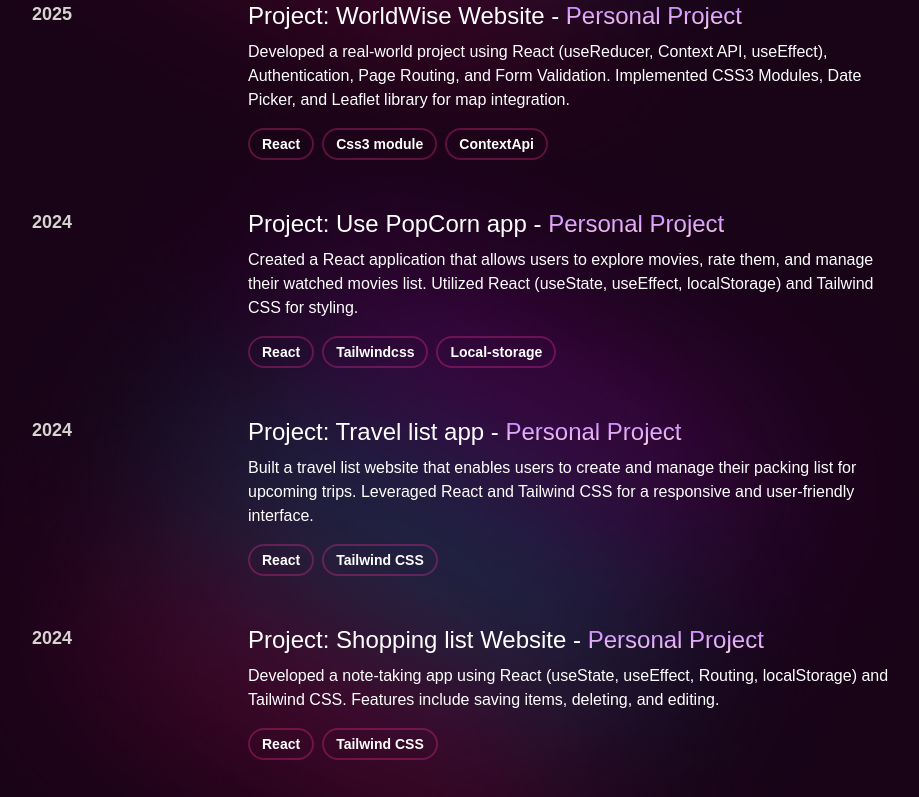
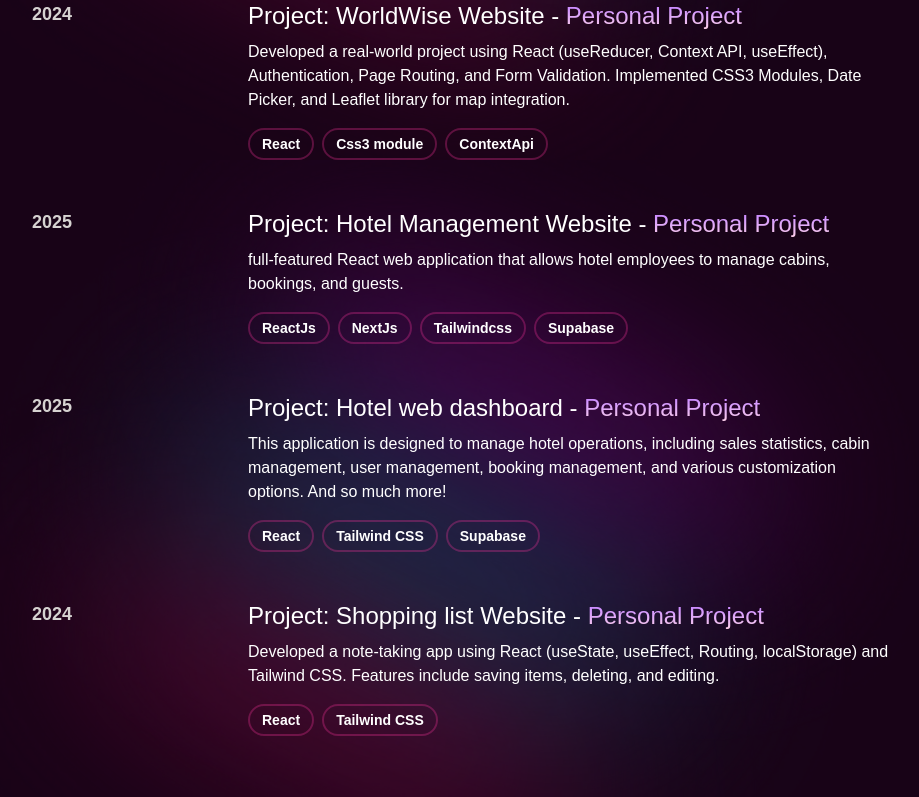
Before and after one commit to mirwais-sanaie/mirwais-portfolio, a React (Vite) app: page / in a window 1280 px wide. Shown: the part 3040-3837 px from the top of the page, without its empty margins (176-1095 px from the left). Built offline with nearby package versions, Linux system fonts and the light colour scheme; a web font is replaced by a local one.

Commit message:
updated.

```diff
--- a/src/constants/index.jsx
+++ b/src/constants/index.jsx
@@ -143,7 +143,7 @@
 
 export const EXPERIENCES = [
   {
-    yearRange: "2025",
+    yearRange: "2024",
     role: "Project: WorldWise Website",
     company: "Personal Project",
     description:
@@ -151,20 +151,20 @@
     techStack: ["React", "Css3 module", "ContextApi"],
   },
   {
-    yearRange: "2024",
-    role: "Project: Use PopCorn app",
+    yearRange: "2025",
+    role: "Project: Hotel Management Website",
     company: "Personal Project",
     description:
-      "Created a React application that allows users to explore movies, rate them, and manage their watched movies list. Utilized React (useState, useEffect, localStorage) and Tailwind CSS for styling.",
-    techStack: ["React", "Tailwindcss", "Local-storage"],
+      "full-featured React web application that allows hotel employees to manage cabins, bookings, and guests.",
+    techStack: ["ReactJs", "NextJs", "Tailwindcss", "Supabase"],
   },
   {
-    yearRange: "2024",
-    role: "Project: Travel list app",
+    yearRange: "2025",
+    role: "Project: Hotel web dashboard",
     company: "Personal Project",
     description:
-      "Built a travel list website that enables users to create and manage their packing list for upcoming trips. Leveraged React and Tailwind CSS for a responsive and user-friendly interface.",
-    techStack: ["React", "Tailwind CSS"],
+      "This application is designed to manage hotel operations, including sales statistics, cabin management, user management, booking management, and various customization options. And so much more!",
+    techStack: ["React", "Tailwind CSS", "Supabase"],
   },
   {
     yearRange: "2024",
```
Also changed, not shown: 1 other file (tests, documents, lock files or other folders).
